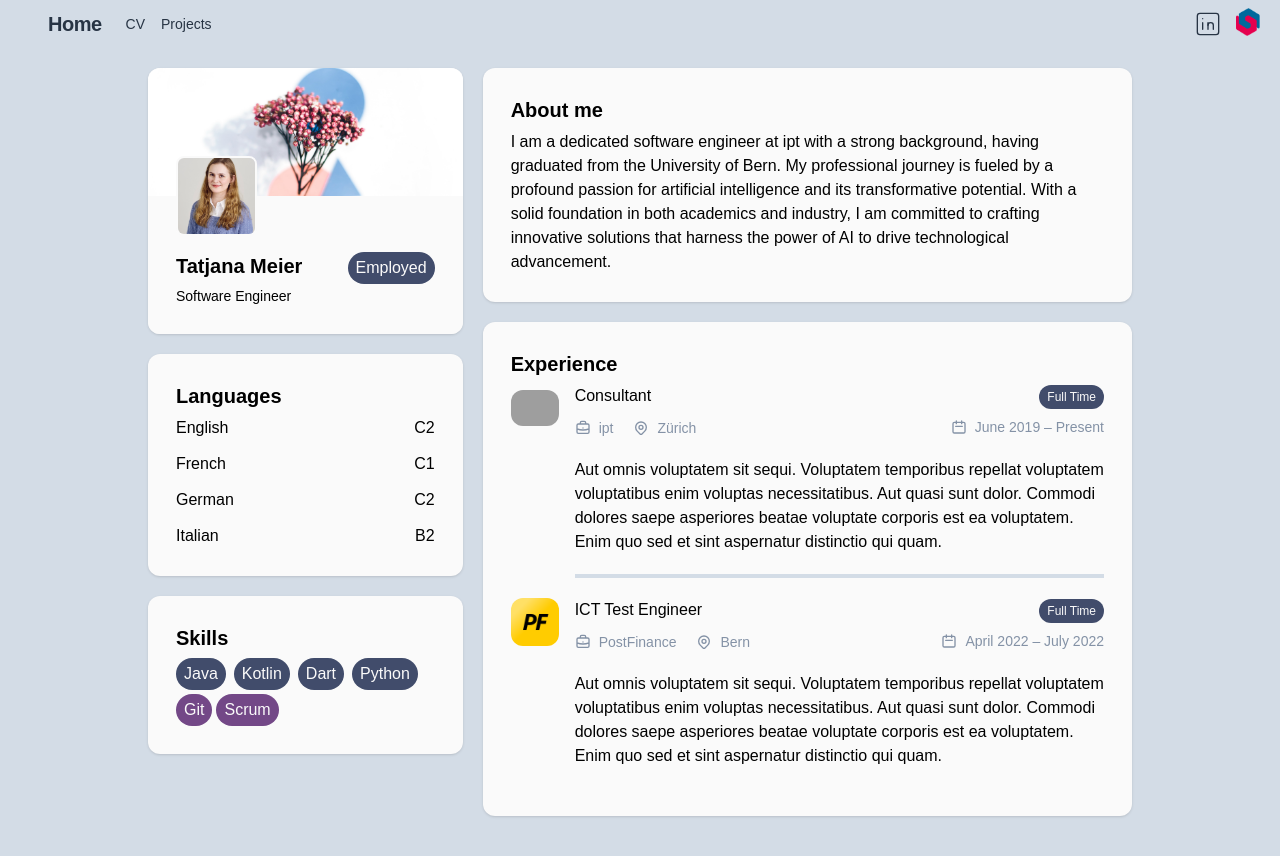
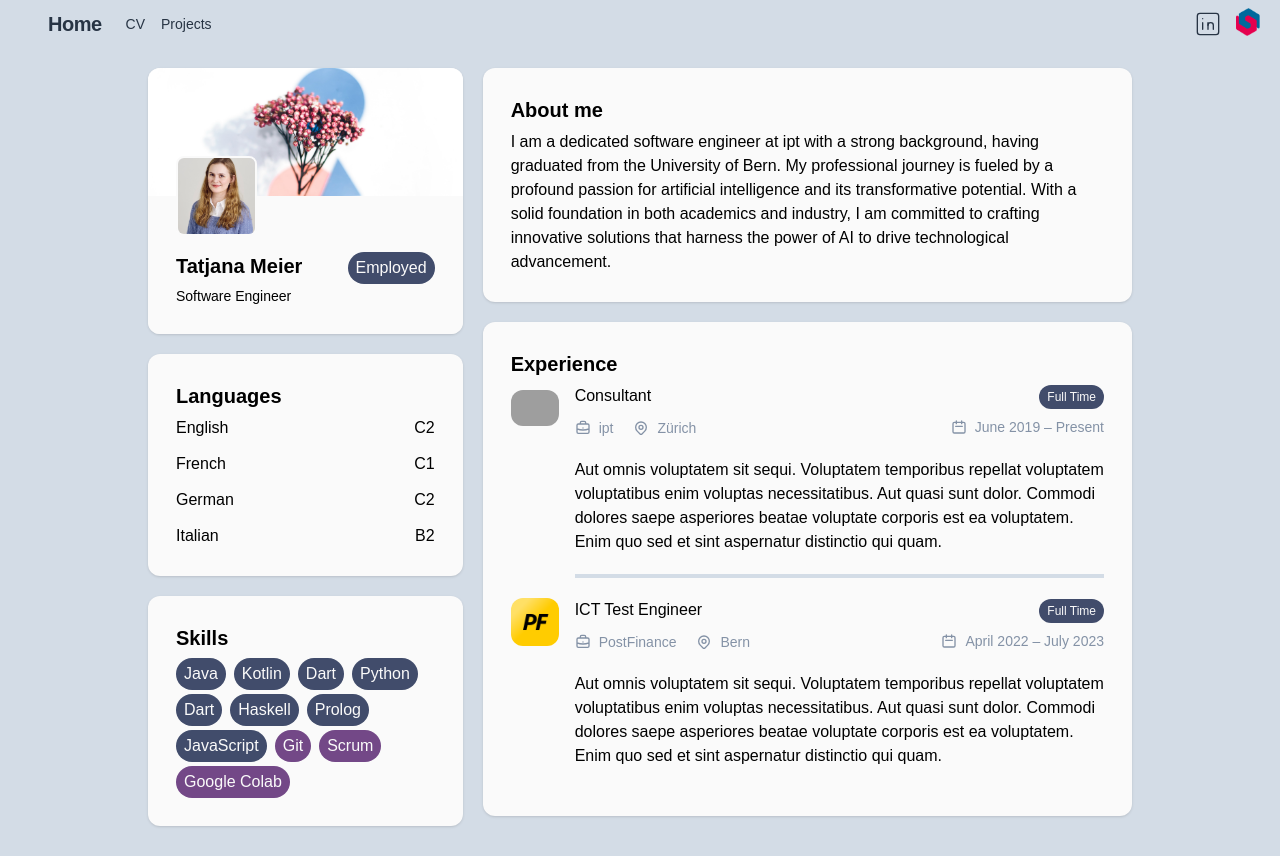
Before and after one commit to jfuchs-png/2023-wetechtogether-tailwind, an Angular app in the folder resume/: page /cv in a window 1280 px wide. Built offline with nearby package versions, Linux system fonts and the light colour scheme; grey boxes are pictures that could not be loaded.

Commit message:
experiences more modular (smart/dumb component principle)

```diff
--- a/resume/src/app/experience-card/experience-card.component.html
+++ b/resume/src/app/experience-card/experience-card.component.html
@@ -1,6 +1,6 @@
 <div class="shadow rounded-xl p-7 bg-white mb-5">
     <h2 class="text-xl font-semibold mb-1.5">Experience</h2>
-    <app-experience-item
+    <!--<app-experience-item
             [imgSource]="'https://ipt.ch/static/img/logo_ipt.e41536c42e31.svg'"
             [jobTitle]="'Consultant'"
             [employer]="'ipt'"
@@ -18,5 +18,18 @@
             [workload]="'Full Time'"
             [timespan]="'April 2022 – July 2022'"
             [jobDescription]="'Aut omnis voluptatem sit sequi. Voluptatem temporibus repellat voluptatem voluptatibus enim voluptas necessitatibus. Aut quasi sunt dolor. Commodi dolores saepe asperiores beatae voluptate corporis est ea voluptatem. Enim quo sed et sint aspernatur distinctio qui quam.'"
-    ></app-experience-item>
+    ></app-experience-item>-->
+    <div *ngFor="let experience of experiences">
+        <app-experience-item
+                [imgSource]="experience.imgSource"
+                [jobTitle]="experience.jobTitle"
+                [employer]="experience.employer"
+                [employerLocation]="experience.employerLocation"
+                [workload]="experience.workload"
+                [timespan]="experience.timespan"
+                [jobDescription]="experience.jobDescription"
+                [isLastItem]="experience.isLastItem">
+        </app-experience-item>
+    </div>
+
 </div>
--- a/resume/src/app/experience-card/experience-card.component.ts
+++ b/resume/src/app/experience-card/experience-card.component.ts
@@ -1,4 +1,5 @@
-import { Component } from '@angular/core';
+import {Component, Input} from '@angular/core';
+import {Experience} from "./experience";
 
 @Component({
   selector: 'app-experience-card',
@@ -6,5 +7,5 @@ import { Component } from '@angular/core';
   styleUrls: ['./experience-card.component.css']
 })
 export class ExperienceCardComponent {
-
+  @Input() experiences: Experience[];
 }
--- /dev/null
+++ b/resume/src/app/experience-card/experience.ts
@@ -0,0 +1,10 @@
+export interface Experience {
+    imgSource: string;
+    jobTitle: string;
+    employer: string;
+    employerLocation: string;
+    workload: string;
+    timespan: string;
+    jobDescription: string;
+    isLastItem: boolean;
+}
--- a/resume/src/app/resume-screen/resume-screen.component.html
+++ b/resume/src/app/resume-screen/resume-screen.component.html
@@ -6,14 +6,15 @@
                            [job]="'Software Engineer'"
                            [currentAvailability]="'Employed'"></app-user-card>
             <app-language-card [languages]="languages"></app-language-card>
-            <app-skills-card [progList]="progList"></app-skills-card>
+            <app-skills-card [progList]="progList"
+                             [otherSkills]="otherSkills"></app-skills-card>
         </div>
         <!-- Left Side -->
 
         <!-- Right Side -->
         <div class="space-y-5 lg:col-span-2">
             <app-summary-card [aboutMeText]="aboutMeText"></app-summary-card>
-            <app-experience-card></app-experience-card>
+            <app-experience-card [experiences]="experiences"></app-experience-card>
         </div>
         <!-- Right Side -->
     </div>
--- a/resume/src/app/resume-screen/resume-screen.component.ts
+++ b/resume/src/app/resume-screen/resume-screen.component.ts
@@ -1,15 +1,40 @@
-import { Component } from '@angular/core';
+import {Component} from '@angular/core';
+import {Experience} from "../experience-card/experience";
 
 @Component({
-  selector: 'app-resume',
-  templateUrl: './resume-screen.component.html',
-  styleUrls: ['./resume-screen.component.css']
+    selector: 'app-resume',
+    templateUrl: './resume-screen.component.html',
+    styleUrls: ['./resume-screen.component.css']
 })
 export class ResumeScreenComponent {
-  title = 'resume';
-  progList = ['Java', 'Kotlin', 'Dart', 'Python']
+    title = 'resume';
+    progList = ['Java', 'Kotlin', 'Dart', 'Python', 'Dart', 'Haskell', 'Prolog', 'JavaScript']
+    otherSkills = ['Git', 'Scrum', 'Google Colab']
 
-  languages: {[key: string]: string} = {'German': 'C2', 'French': 'C1', 'English': 'C2', 'Italian': 'B2'};
+    languages: { [key: string]: string } = {'German': 'C2', 'French': 'C1', 'English': 'C2', 'Italian': 'B2'};
 
-  aboutMeText = 'I am a dedicated software engineer at ipt with a strong background, having graduated from the University of Bern. My professional journey is fueled by a profound passion for artificial intelligence and its transformative potential. With a solid foundation in both academics and industry, I am committed to crafting innovative solutions that harness the power of AI to drive technological advancement.\n'
+    aboutMeText = 'I am a dedicated software engineer at ipt with a strong background, having graduated from the University of Bern. My professional journey is fueled by a profound passion for artificial intelligence and its transformative potential. With a solid foundation in both academics and industry, I am committed to crafting innovative solutions that harness the power of AI to drive technological advancement.\n'
+
+    experiences: Experience[] = [
+        {
+            imgSource: 'https://ipt.ch/static/img/logo_ipt.e41536c42e31.svg',
+            jobTitle: 'Consultant',
+            employer: 'ipt',
+            employerLocation: 'Zürich',
+            workload: 'Full Time',
+            timespan: 'June 2019 – Present',
+            jobDescription: 'Aut omnis voluptatem sit sequi. Voluptatem temporibus repellat voluptatem voluptatibus enim voluptas necessitatibus. Aut quasi sunt dolor. Commodi dolores saepe asperiores beatae voluptate corporis est ea voluptatem. Enim quo sed et sint aspernatur distinctio qui quam.',
+            isLastItem: false
+        },
+        {
+            imgSource: '/assets/postfinance.webp',
+            jobTitle: 'ICT Test Engineer',
+            employer: 'PostFinance',
+            employerLocation: 'Bern',
+            workload: 'Full Time',
+            timespan: 'April 2022 – July 2023',
+            jobDescription: 'Aut omnis voluptatem sit sequi. Voluptatem temporibus repellat voluptatem voluptatibus enim voluptas necessitatibus. Aut quasi sunt dolor. Commodi dolores saepe asperiores beatae voluptate corporis est ea voluptatem. Enim quo sed et sint aspernatur distinctio qui quam.',
+            isLastItem: true
+        }
+        ]
 }
--- a/resume/src/app/skills-card/skills-card.component.html
+++ b/resume/src/app/skills-card/skills-card.component.html
@@ -3,9 +3,9 @@
   <div class="flex flex-wrap gap-1">
     <app-badge *ngFor="let prog of progList"
                [badgeName]="prog" class="mr-1"></app-badge>
-    <app-badge [badgeName]="'Git'"
-               [backgroundColor]="'bg-purple'"></app-badge>
-    <app-badge [badgeName]="'Scrum'"
-               [backgroundColor]="'bg-purple'"></app-badge>
+    <app-badge *ngFor="let skill of otherSkills"
+               [badgeName]="skill"
+               [backgroundColor]="'bg-purple'" class="mr-1">
+    </app-badge>
   </div>
 </div>
--- a/resume/src/app/skills-card/skills-card.component.ts
+++ b/resume/src/app/skills-card/skills-card.component.ts
@@ -7,5 +7,6 @@ import {Component, Input} from '@angular/core';
 })
 export class SkillsCardComponent {
   @Input() progList: string[] = [];
+  @Input() otherSkills: string[] = [];
 
 }
--- a/resume/tsconfig.json
+++ b/resume/tsconfig.json
@@ -22,7 +22,8 @@
     "lib": [
       "ES2022",
       "dom"
-    ]
+    ],
+    "strictPropertyInitialization": false,
   },
   "angularCompilerOptions": {
     "enableI18nLegacyMessageIdFormat": false,
```
Also changed, not shown: resume/src/app/experience-card/experience-item/experience-item.component.ts (+7 -7 lines).
